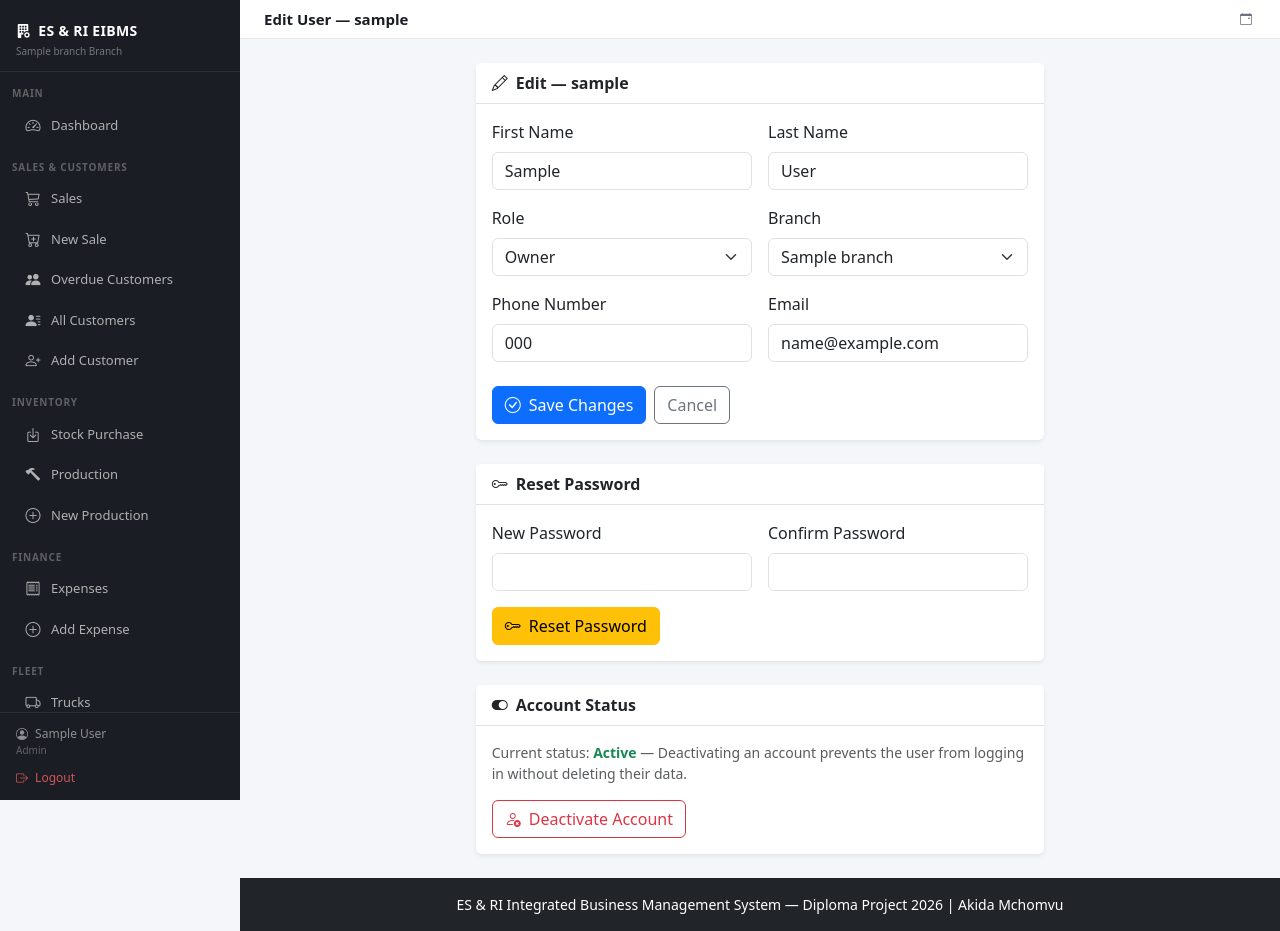
After one commit to Mchomvuakida/eibms-project, a Django app: page /users/1/edit/ in a window 1280 px wide. The commit adds this page. Run offline with Django 5.2, Linux system fonts and the light colour scheme; a user stored in the database is signed in; tables that the repository leaves empty hold one stand-in row (values such as "Sample post").

Commit message:
Created a User Management

```diff
--- a/core/urls.py
+++ b/core/urls.py
@@ -27,4 +27,7 @@ urlpatterns = [
     path('customers/', views.customer_list, name='customer_list'),
     path('customers/add/', views.customer_create, name='customer_create'),
     path('customers/<int:customer_id>/repayment/', views.customer_repayment, name='customer_repayment'),
+    path('users/', views.user_list, name='user_list'),
+    path('users/add/', views.user_create, name='user_create'),
+    path('users/<int:user_id>/edit/', views.user_edit, name='user_edit'),
 ]
--- a/core/views.py
+++ b/core/views.py
@@ -20,7 +20,7 @@ from rest_framework.response import Response
 
 from .models import (
     Expense, Branch, Production, Product, Sale,
-    Customer, Truck, TripLog, InventoryLog
+    Customer, Truck, TripLog, InventoryLog,User
 )
 from .forms import (
     ExpenseForm, ProductionForm, SaleForm,
@@ -955,3 +955,114 @@ def api_stock_status(request):
         'low_stock_count': sum(1 for p in stock_data if p['is_low']),
         'products': stock_data,
     })
+
+@role_required('admin', 'owner')
+def user_list(request):
+    users = User.objects.all().order_by('role', 'username')
+    return render(request, 'core/user_list.html', {
+        'title': 'User Management',
+        'users': users,
+    })
+
+
+@role_required('admin', 'owner')
+def user_create(request):
+    branches = Branch.objects.filter(status='active')
+
+    if request.method == 'POST':
+        username = request.POST.get('username', '').strip()
+        first_name = request.POST.get('first_name', '').strip()
+        last_name = request.POST.get('last_name', '').strip()
+        email = request.POST.get('email', '').strip()
+        role = request.POST.get('role', '').strip()
+        branch_id = request.POST.get('branch', '').strip()
+        phone = request.POST.get('phone_number', '').strip()
+        password = request.POST.get('password', '').strip()
+        password2 = request.POST.get('password2', '').strip()
+
+        errors = []
+        if not username:
+            errors.append('Username is required.')
+        if not role:
+            errors.append('Role is required.')
+        if not password:
+            errors.append('Password is required.')
+        if password != password2:
+            errors.append('Passwords do not match.')
+        if User.objects.filter(username=username).exists():
+            errors.append(f'Username "{username}" is already taken.')
+
+        if errors:
+            for e in errors:
+                messages.error(request, e)
+        else:
+            try:
+                branch = Branch.objects.get(id=branch_id) if branch_id else None
+                user = User.objects.create_user(
+                    username=username,
+                    password=password,
+                    first_name=first_name,
+                    last_name=last_name,
+                    email=email,
+                    role=role,
+                    branch=branch,
+                    phone_number=phone,
+                )
+                messages.success(request, f'Account created for {username} ({role}).')
+                return redirect('user_list')
+            except Exception as e:
+                messages.error(request, str(e))
+
+    return render(request, 'core/user_create.html', {
+        'title': 'Create User Account',
+        'branches': branches,
+        'roles': ['owner', 'branch_manager', 'clerk', 'viewer'],
+    })
+
+
+@role_required('admin', 'owner')
+def user_edit(request, user_id):
+    target_user = get_object_or_404(User, id=user_id)
+    branches = Branch.objects.filter(status='active')
+
+    if request.method == 'POST':
+        action = request.POST.get('action')
+
+        if action == 'update':
+            target_user.first_name = request.POST.get('first_name', '').strip()
+            target_user.last_name = request.POST.get('last_name', '').strip()
+            target_user.email = request.POST.get('email', '').strip()
+            target_user.role = request.POST.get('role', target_user.role)
+            target_user.phone_number = request.POST.get('phone_number', '').strip()
+            branch_id = request.POST.get('branch', '')
+            target_user.branch = Branch.objects.get(id=branch_id) if branch_id else None
+            target_user.save()
+            messages.success(request, f'{target_user.username} updated successfully.')
+            return redirect('user_list')
+
+        elif action == 'reset_password':
+            new_password = request.POST.get('new_password', '').strip()
+            confirm_password = request.POST.get('confirm_password', '').strip()
+            if not new_password:
+                messages.error(request, 'New password cannot be empty.')
+            elif new_password != confirm_password:
+                messages.error(request, 'Passwords do not match.')
+            else:
+                target_user.set_password(new_password)
+                target_user.save()
+                messages.success(request, f'Password reset for {target_user.username}.')
+                return redirect('user_list')
+
+        elif action == 'toggle_active':
+            target_user.is_active = not target_user.is_active
+            target_user.save()
+            status = 'activated' if target_user.is_active else 'deactivated'
+            messages.success(request, f'{target_user.username} {status}.')
+            return redirect('user_list')
+
+    return render(request, 'core/user_edit.html', {
+        'title': f'Edit User — {target_user.username}',
+        'target_user': target_user,
+        'branches': branches,
+        'roles': ['owner', 'branch_manager', 'clerk', 'viewer'],
+    })
--- a/templates/core/base.html
+++ b/templates/core/base.html
@@ -222,6 +222,14 @@
   {% if user.role == 'admin' or user.role == 'owner' %}
   <div class="sidebar-section">Admin</div>
   <nav class="nav flex-column">
+    <a class="nav-link {% if request.resolver_match.url_name == 'user_list' %}active{% endif %}"
+       href="{% url 'user_list' %}">
+      <i class="bi bi-people"></i> User Management
+    </a>
+    <a class="nav-link {% if request.resolver_match.url_name == 'user_create' %}active{% endif %}"
+       href="{% url 'user_create' %}">
+      <i class="bi bi-person-plus"></i> Add User
+    </a>
     <a class="nav-link" href="/admin/">
       <i class="bi bi-shield-lock"></i> Admin Panel
     </a>
--- /dev/null
+++ b/templates/core/user_edit.html
@@ -0,0 +1,127 @@
+{% extends 'core/base.html' %}
+
+{% block content %}
+<div class="row justify-content-center">
+  <div class="col-md-7">
+
+    <!-- Edit Details -->
+    <div class="card border-0 shadow-sm mb-4">
+      <div class="card-header bg-white border-bottom fw-semibold">
+        <i class="bi bi-pencil me-2"></i>Edit — {{ target_user.username }}
+      </div>
+      <div class="card-body">
+        <form method="post">
+          {% csrf_token %}
+          <input type="hidden" name="action" value="update">
+          <div class="row g-3">
+            <div class="col-md-6">
+              <label class="form-label">First Name</label>
+              <input type="text" name="first_name" class="form-control"
+                     value="{{ target_user.first_name }}">
+            </div>
+            <div class="col-md-6">
+              <label class="form-label">Last Name</label>
+              <input type="text" name="last_name" class="form-control"
+                     value="{{ target_user.last_name }}">
+            </div>
+            <div class="col-md-6">
+              <label class="form-label">Role</label>
+              <select name="role" class="form-select">
+                {% for role in roles %}
+                  <option value="{{ role }}"
+                    {% if target_user.role == role %}selected{% endif %}>
+                    {{ role|title }}
+                  </option>
+                {% endfor %}
+              </select>
+            </div>
+            <div class="col-md-6">
+              <label class="form-label">Branch</label>
+              <select name="branch" class="form-select">
+                <option value="">-- No specific branch --</option>
+                {% for branch in branches %}
+                  <option value="{{ branch.id }}"
+                    {% if target_user.branch.id == branch.id %}selected{% endif %}>
+                    {{ branch.name }}
+                  </option>
+                {% endfor %}
+              </select>
+            </div>
+            <div class="col-md-6">
+              <label class="form-label">Phone Number</label>
+              <input type="text" name="phone_number" class="form-control"
+                     value="{{ target_user.phone_number }}">
+            </div>
+            <div class="col-md-6">
+              <label class="form-label">Email</label>
+              <input type="email" name="email" class="form-control"
+                     value="{{ target_user.email }}">
+            </div>
+          </div>
+          <div class="mt-4 d-flex gap-2">
+            <button type="submit" class="btn btn-primary">
+              <i class="bi bi-check-circle me-1"></i> Save Changes
+            </button>
+            <a href="{% url 'user_list' %}" class="btn btn-outline-secondary">Cancel</a>
+          </div>
+        </form>
+      </div>
+    </div>
+
+    <!-- Reset Password -->
+    <div class="card border-0 shadow-sm mb-4">
+      <div class="card-header bg-white border-bottom fw-semibold">
+        <i class="bi bi-key me-2"></i>Reset Password
+      </div>
+      <div class="card-body">
+        <form method="post">
+          {% csrf_token %}
+          <input type="hidden" name="action" value="reset_password">
+          <div class="row g-3">
+            <div class="col-md-6">
+              <label class="form-label">New Password</label>
+              <input type="password" name="new_password" class="form-control" required>
+            </div>
+            <div class="col-md-6">
+              <label class="form-label">Confirm Password</label>
+              <input type="password" name="confirm_password" class="form-control" required>
+            </div>
+          </div>
+          <button type="submit" class="btn btn-warning mt-3">
+            <i class="bi bi-key me-1"></i> Reset Password
+          </button>
+        </form>
+      </div>
+    </div>
+
+    <!-- Activate / Deactivate -->
+    <div class="card border-0 shadow-sm">
+      <div class="card-header bg-white border-bottom fw-semibold">
+        <i class="bi bi-toggle-on me-2"></i>Account Status
+      </div>
+      <div class="card-body">
+        <p class="text-muted small mb-3">
+          Current status:
+          <strong class="{% if target_user.is_active %}text-success{% else %}text-danger{% endif %}">
+            {% if target_user.is_active %}Active{% else %}Inactive{% endif %}
+          </strong>
+          — Deactivating an account prevents the user from logging in without deleting their data.
+        </p>
+        <form method="post">
+          {% csrf_token %}
+          <input type="hidden" name="action" value="toggle_active">
+          <button type="submit"
+            class="btn {% if target_user.is_active %}btn-outline-danger{% else %}btn-outline-success{% endif %}">
+            {% if target_user.is_active %}
+              <i class="bi bi-person-x me-1"></i> Deactivate Account
+            {% else %}
+              <i class="bi bi-person-check me-1"></i> Activate Account
+            {% endif %}
+          </button>
+        </form>
+      </div>
+    </div>
+
+  </div>
+</div>
+{% endblock %}
```
Also changed, not shown: templates/core/user_create.html (added, +77 -0 lines), templates/core/user_list.html (added, +65 -0 lines).
